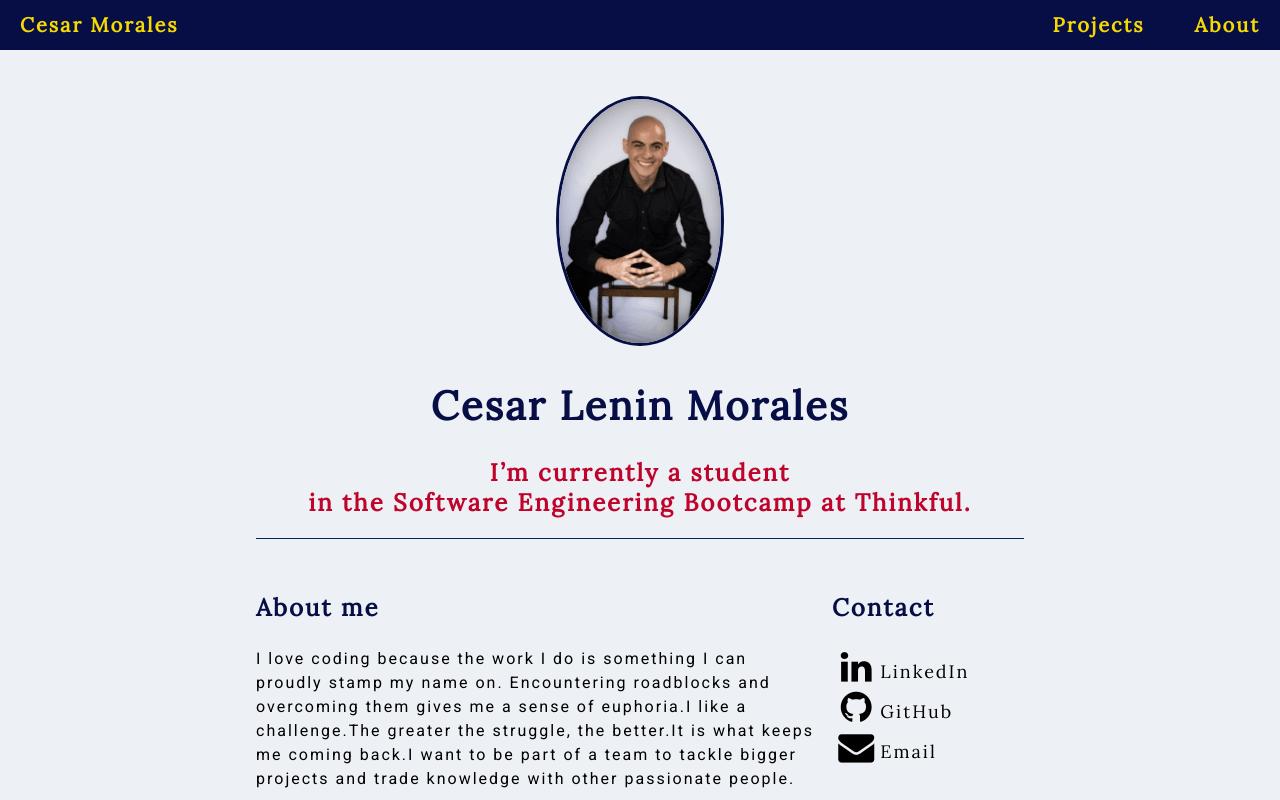
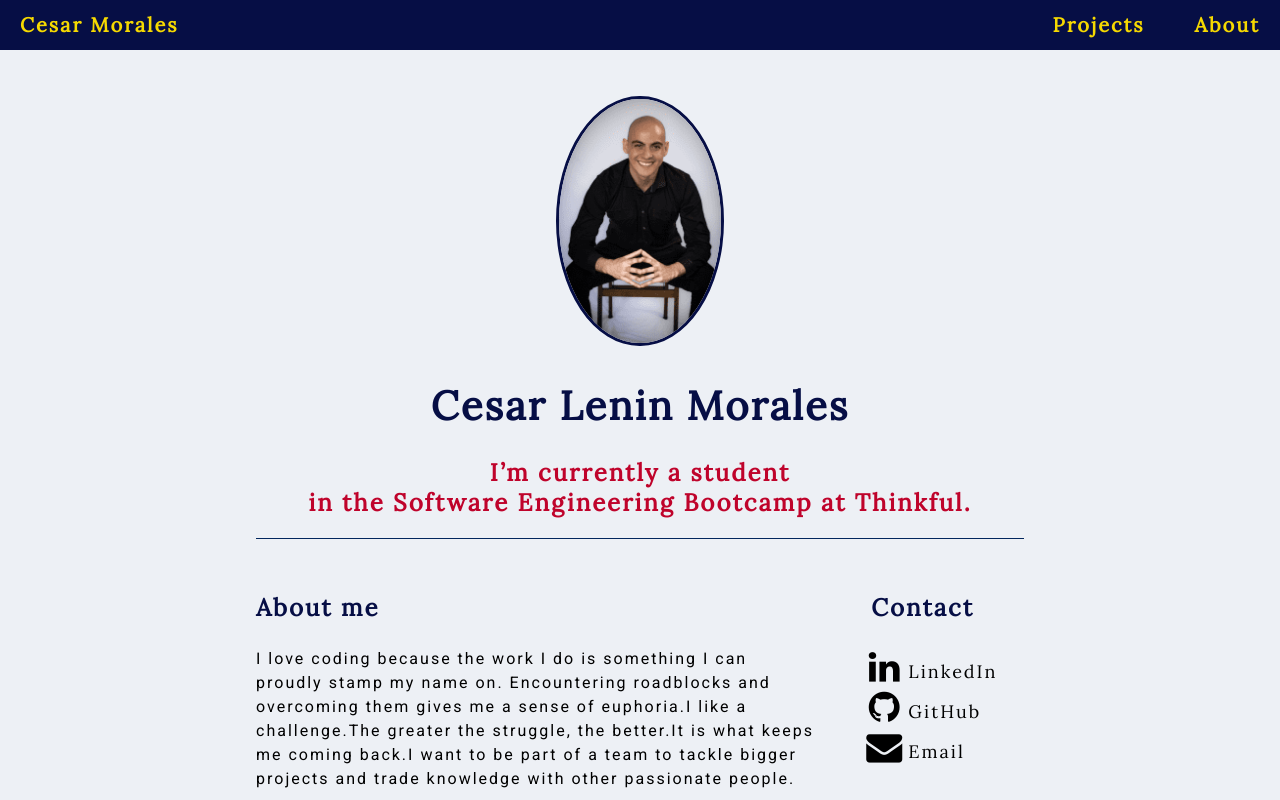
Before and after one commit to cesarlenin/my-portfolio, a React (Create React App) app: page / in a window 1280 px wide. Shown: the top 800 px of the page. Built offline with nearby package versions, Linux system fonts and the light colour scheme.

Commit message:
viewport from  viewports 1200-1600px contact icons move to the right

```diff
--- a/src/componets/Contact/Contact.css
+++ b/src/componets/Contact/Contact.css
@@ -43,3 +43,33 @@
     font-size: 18px;
   }
 }
+
+@media (min-width: 1200px) {
+
+  .contact{
+    display: flex;
+    flex-direction: column;
+    width:25%;
+    float: right;
+  }
+
+  .contact h3{
+    align-self: flex-end;
+    margin-right: 50px;
+  }
+
+  .contact-links{
+    flex-direction: column;
+    justify-content: center;
+    align-items: flex-end;
+    justify-content: center;
+  }
+
+  .contact-link{
+    flex-direction: row;
+    align-items: flex-end;
+    width: 160px;
+    margin: 2px;
+    font-size: 18px;
+  }
+}
```
